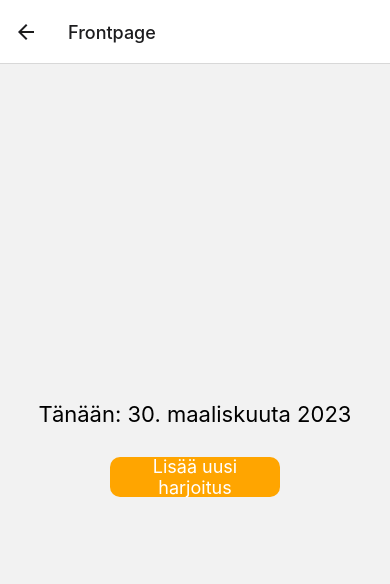
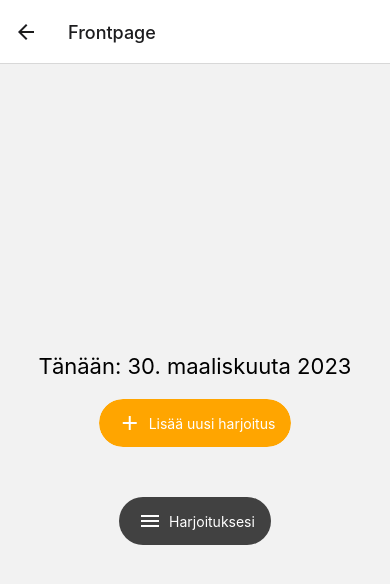
Before and after one commit to unofficialnikke/FitnessApp, a React Native app: screen /Frontpage in a window 390 px wide. Shown: the top 584 px of the page. Built offline with nearby package versions, Linux system fonts and the light colour scheme.

Commit message:
new file for configs and styling

```diff
--- a/components/Frontpage.tsx
+++ b/components/Frontpage.tsx
@@ -1,4 +1,4 @@
-import { Button } from '@rneui/themed';
+import { Chip } from '@rneui/themed';
 import * as React from 'react';
 import { View, Text } from 'react-native';
 import { styles } from '../styles/FrontpageStyle';
@@ -12,15 +12,35 @@ export default function Frontpage({ navigation }) {
     return (
         <View style={styles.container}>
             <Text style={styles.homeText}>{`Tänään: ${d.getDate()}. ${months[d.getMonth()]}ta ${d.getFullYear()}`}</Text>
-            <Button
+            <Chip
                 title="Lisää uusi harjoitus"
                 type="solid"
+                size="lg"
                 color="orange"
-                buttonStyle={styles.button}
+                icon={{
+                    name: "add",
+                    color: "white",
+                }}
                 onPress={() => {
                     navigation.navigate('NewTraining');
                 }}
             />
+            <View style={{ marginTop: 40 }}>
+                <Chip
+                    style={{ padding: 10 }}
+                    size="lg"
+                    type="solid"
+                    color="#414141"
+                    title="Harjoituksesi"
+                    icon={{
+                        name: "menu",
+                        color: "white",
+                    }}
+                    onPress={() => {
+                        navigation.navigate('ShowTrainings')
+                    }}
+                />
+            </View>
         </View>
     )
 }
--- a/components/NewTraining.tsx
+++ b/components/NewTraining.tsx
@@ -1,21 +1,10 @@
 import * as React from 'react';
 import { View, Text, Alert } from 'react-native';
-import { Input, Button } from '@rneui/themed';
-import { useState, useEffect } from 'react';
+import { Input, Chip } from '@rneui/themed';
+import { useState } from 'react';
 import { styles } from '../styles/NewTrainingStyle';
-import { getApp, getApps, initializeApp } from 'firebase/app';
-import { getFirestore, collection, addDoc, onSnapshot, updateDoc, arrayUnion, doc, query, deleteDoc } from 'firebase/firestore';
-
-const firebaseConfig = {
-    apiKey: "AIzaSyA4WpVrSlTSM1bpy6faWilQHjKtQwsq51o",
-    authDomain: "fitnessapp-7487c.firebaseapp.com",
-    projectId: "fitnessapp-7487c",
-    storageBucket: "fitnessapp-7487c.appspot.com",
-    messagingSenderId: "755447253804",
-    appId: "1:755447253804:web:ba29f01b5c8cafeaf2fa89"
-};
-const app = initializeApp(firebaseConfig);
-const db = getFirestore(app);
+import { collection, addDoc, updateDoc, arrayUnion, doc } from 'firebase/firestore';
+import { db } from '../firebaseConfig';
 
 export default function NewTraining({ navigation }) {
     const [trainingListName, setTrainingListName] = useState("")
@@ -23,7 +12,6 @@ export default function NewTraining({ navigation }) {
     const [weight, setWeight] = useState("")
     const [repetitions, setRepetitions] = useState("")
     const [amount, setAmount] = useState("")
-    const [trainingList, setTrainingList] = useState<any>([])
     const [trainingListId, setTrainingListId] = useState<number>(1)
     const [visible, setVisible] = useState(false)
 
@@ -31,7 +19,9 @@ export default function NewTraining({ navigation }) {
         if (trainingName === "" || trainingName.toLowerCase() === "tyhjä") {
             Alert.alert("Virhe", "Liikkeen nimi ei voi olla tyhjä")
             return
-        }
+        } else if (trainingListId === 1) {
+            Alert.alert("Virhe", "Lisää ensin harjoitukselle nimi")
+        } else {
             try {
                 const newTraining = {
                     trainingName: trainingName,
@@ -45,6 +35,7 @@ export default function NewTraining({ navigation }) {
                 console.log('Training added: ', newTraining);
             } catch (error) {
                 console.error('Error adding training: ', error);
+            }
         }
         setTrainingName("")
         setWeight("")
@@ -65,38 +56,13 @@ export default function NewTraining({ navigation }) {
             {/* @ts-ignore */ }
             setTrainingListId(ref.id);
             console.log("Training list added with ID: ", ref.id);
+            Alert.alert("Onnistui!", "Harjoituslista lisätty onnistuneesti. Lisää seuraavaksi liikkeet harjoitukselle. Lopuksi paina Valmis");
         } catch (error) {
             console.error("Error adding training list: ", error);
         }
         setTrainingListName("")
         setVisible(true)
     };
-
-    const deleteTrainingList = async (trainingListId: any) => {
-        try {
-            if (!trainingListId) {
-                console.log('Error deleting training list: no ID provided')
-                return
-            }
-            const docRef = doc(db, 'trainingList', trainingListId)
-            await deleteDoc(docRef)
-            console.log('Training list deleted successfully!')
-
-        } catch (error) {
-            console.log('Error deleting training list: ', error)
-        }
-    }
-
-    useEffect(() => {
-        const q = query(collection(db, "trainingList"));
-        const unsubscribe = onSnapshot(q, (snapshot) => {
-            const trainingListData = snapshot.docs.map((doc) => ({ id: doc.id, ...doc.data() }));
-            setTrainingList(trainingListData);
-        });
-        return () => {
-            unsubscribe();
-        };
-    }, []);
 
     const finishAdding = () => {
         setVisible(false)
@@ -105,14 +71,18 @@ export default function NewTraining({ navigation }) {
 
     return (
         <View style={styles.container}>
-            <Button
+            <Chip
                 style={{ padding: 10 }}
                 size="lg"
                 type="solid"
                 color="#414141"
-                title="Katso lisätyt harjoituksesi"
+                title="Harjoituksesi"
+                icon={{
+                    name: "menu",
+                    color: "white",
+                }}
                 onPress={() => {
-                    navigation.navigate('ShowTrainings', { trainingList, deleteTrainingList })
+                    navigation.navigate('ShowTrainings')
                 }}
             />
             <Text style={{ fontSize: 20, marginBottom: 12, marginTop: 30 }}>Anna harjoitukselle nimi:</Text>
@@ -124,14 +94,18 @@ export default function NewTraining({ navigation }) {
                     setTrainingListName(t)
                 }}
             />
-            <Button
+            <Chip
                 title="Lisää harjoitus"
-                style={{ padding: 10 }}
+                style={{ padding: 10, flex: 1 }}
                 size="lg"
                 type="solid"
                 color="orange"
+                icon={{
+                    name: "add",
+                    color: "white",
+                }}
                 onPress={() => {
-                    addTrainingList()
+                    addTrainingList();
                 }}
             />
             {visible && (
@@ -170,23 +144,31 @@ export default function NewTraining({ navigation }) {
                         }}
                     />
                     <View style={{ flexDirection: "row" }}>
-                        <Button
+                        <Chip
                             title="Lisää liike"
                             size="lg"
                             style={{ padding: 10 }}
                             type="solid"
                             color="orange"
+                            icon={{
+                                name: "add",
+                                color: "white",
+                            }}
                             onPress={() => {
                                 addTraining()
                             }}
                         />
                         <View style={{ marginLeft: 30, marginRight: 30 }}></View>
-                        <Button
+                        <Chip
                             title="Valmis"
                             style={{ padding: 10 }}
                             size="lg"
                             type="solid"
                             color="orange"
+                            icon={{
+                                name: "done",
+                                color: "white",
+                            }}
                             onPress={() => {
                                 finishAdding()
                             }}
@@ -194,7 +176,6 @@ export default function NewTraining({ navigation }) {
                     </View>
                 </View>
             )}
-
         </View >
     )
 }
--- a/components/StackNavi.tsx
+++ b/components/StackNavi.tsx
@@ -14,7 +14,6 @@ export default function StackNavi() {
                 <Stack.Screen name="TabNavi" component={TabNavi} options={{ headerShown: false }} />
                 <Stack.Screen name="Frontpage" component={Frontpage} />
                 <Stack.Screen name="NewTraining" component={NewTraining} options={{ title: "Uusi harjoitus" }} />
-                {/* @ts-ignore */}
                 <Stack.Screen name="ShowTrainings" component={ShowTrainings} options={{ title: "Harjoitukset" }} />
             </Stack.Navigator>
         </NavigationContainer>
--- /dev/null
+++ b/firebaseConfig.tsx
@@ -0,0 +1,16 @@
+import { initializeApp } from 'firebase/app';
+import { getFirestore } from 'firebase/firestore';
+
+const firebaseConfig = {
+    apiKey: "AIzaSyA4WpVrSlTSM1bpy6faWilQHjKtQwsq51o",
+    authDomain: "fitnessapp-7487c.firebaseapp.com",
+    projectId: "fitnessapp-7487c",
+    storageBucket: "fitnessapp-7487c.appspot.com",
+    messagingSenderId: "755447253804",
+    appId: "1:755447253804:web:ba29f01b5c8cafeaf2fa89"
+};
+
+const app = initializeApp(firebaseConfig);
+const db = getFirestore(app);
+
+export { db }
--- a/package.json
+++ b/package.json
@@ -18,6 +18,8 @@
     "firebase": "^9.19.1",
     "react": "18.2.0",
     "react-native": "0.71.6",
+    "react-native-alert-notification": "^0.3.4",
+    "react-native-safe-area-context": "4.5.0",
     "react-native-uuid": "^2.0.1"
   },
   "devDependencies": {
--- a/styles/FrontpageStyle.tsx
+++ b/styles/FrontpageStyle.tsx
@@ -7,7 +7,6 @@ export const styles = StyleSheet.create({
         alignItems: 'center',
     },
     button: {
-        borderRadius: 10,
         marginHorizontal: 50,
         height: 40,
         width: 170,
```
Also changed, not shown: components/ShowTrainings.tsx (+35 -17 lines), 1 other file (tests, documents, lock files or other folders). Lines whose indentation alone changed are shown as unchanged.
